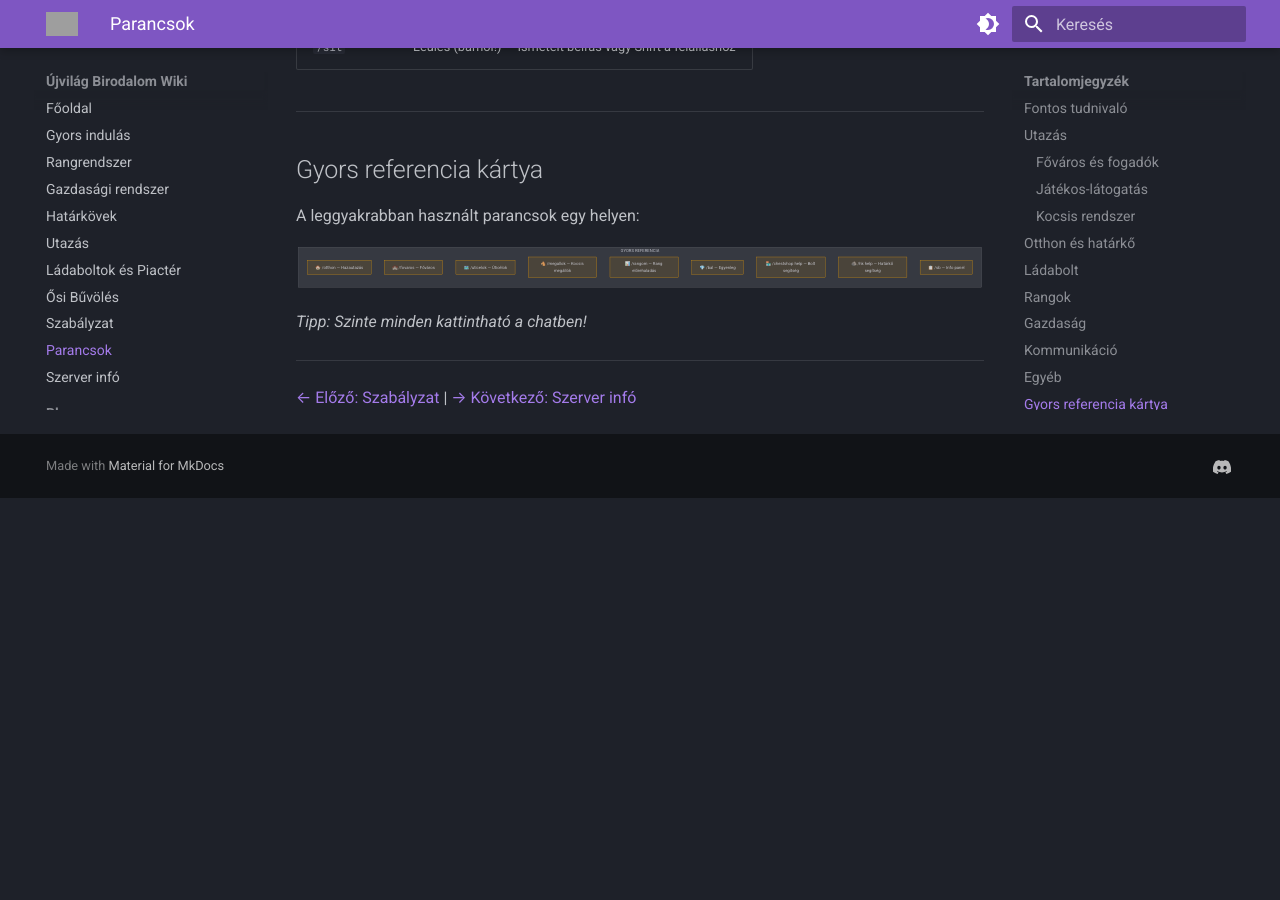
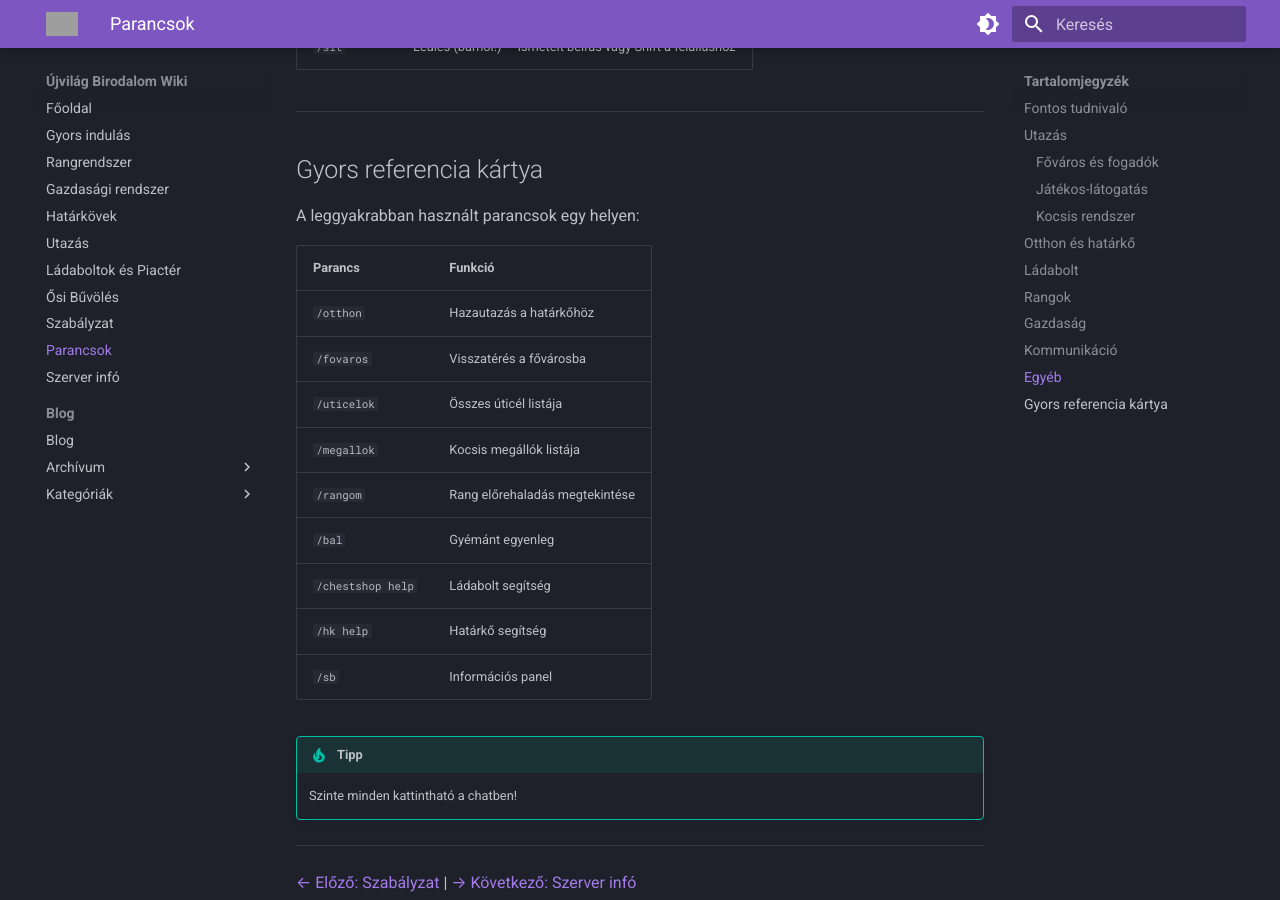
Before and after one commit to tnkarno/ujvilag-wiki, an MkDocs documentation site: the page built from docs/parancsok.md, in a window 1280 px wide and 900 px high, scrolled down 3627 px. Built offline with MkDocs 1.6.1 and Material for MkDocs 9.7.7, drawn with Linux system fonts in a browser that asks for light colours; before the commit the page ends 4125 px from its top, so only the background shows below that; grey boxes are pictures that could not be loaded.

Commit message:
remove nonsense charts, update important notes

````diff
--- a/docs/parancsok.md
+++ b/docs/parancsok.md
@@ -122,23 +122,20 @@ A chat támogatja az **interaktív funkciókat**: megemlítés (@játékosnév),
 
 A leggyakrabban használt parancsok egy helyen:
 
-``` mermaid
-flowchart LR
-    subgraph ref ["GYORS REFERENCIA"]
-        direction TB
-        A["🏠 /otthon — Hazautazás"]
-        B["🏰 /fovaros — Főváros"]
-        C["🗺️ /uticelok — Úticélok"]
-        D["🐴 /megallok — Kocsis megállók"]
-        E["📊 /rangom — Rang előrehaladás"]
-        F["💎 /bal — Egyenleg"]
-        G["🏪 /chestshop help — Bolt segítség"]
-        H["🪨 /hk help — Határkő segítség"]
-        I["📋 /sb — Info panel"]
-    end
-```
+| Parancs | Funkció |
+|---|---|
+| `/otthon` | Hazautazás a határkőhöz |
+| `/fovaros` | Visszatérés a fővárosba |
+| `/uticelok` | Összes úticél listája |
+| `/megallok` | Kocsis megállók listája |
+| `/rangom` | Rang előrehaladás megtekintése |
+| `/bal` | Gyémánt egyenleg |
+| `/chestshop help` | Ládabolt segítség |
+| `/hk help` | Határkő segítség |
+| `/sb` | Információs panel |
 
-*Tipp: Szinte minden kattintható a chatben!*
+!!! tip "Tipp"
+    Szinte minden kattintható a chatben!
 
 ---
 
````
Also changed, not shown: docs/gazdasag.md (+0 -2 lines), docs/hatarkovek.md (+4 -2 lines), docs/osi-mestersegek.md (+2 -1 lines), docs/piacter.md (+4 -23 lines), docs/utazas.md (+2 -1 lines).
